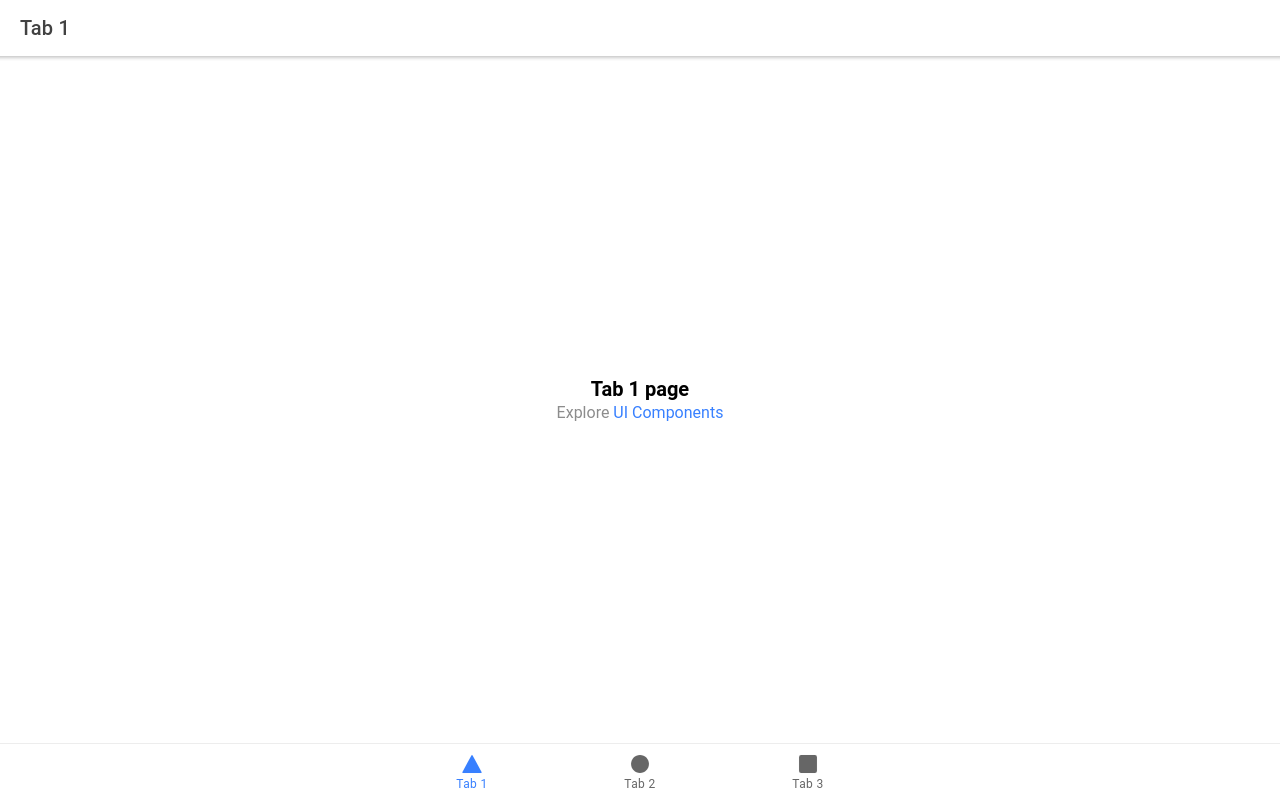
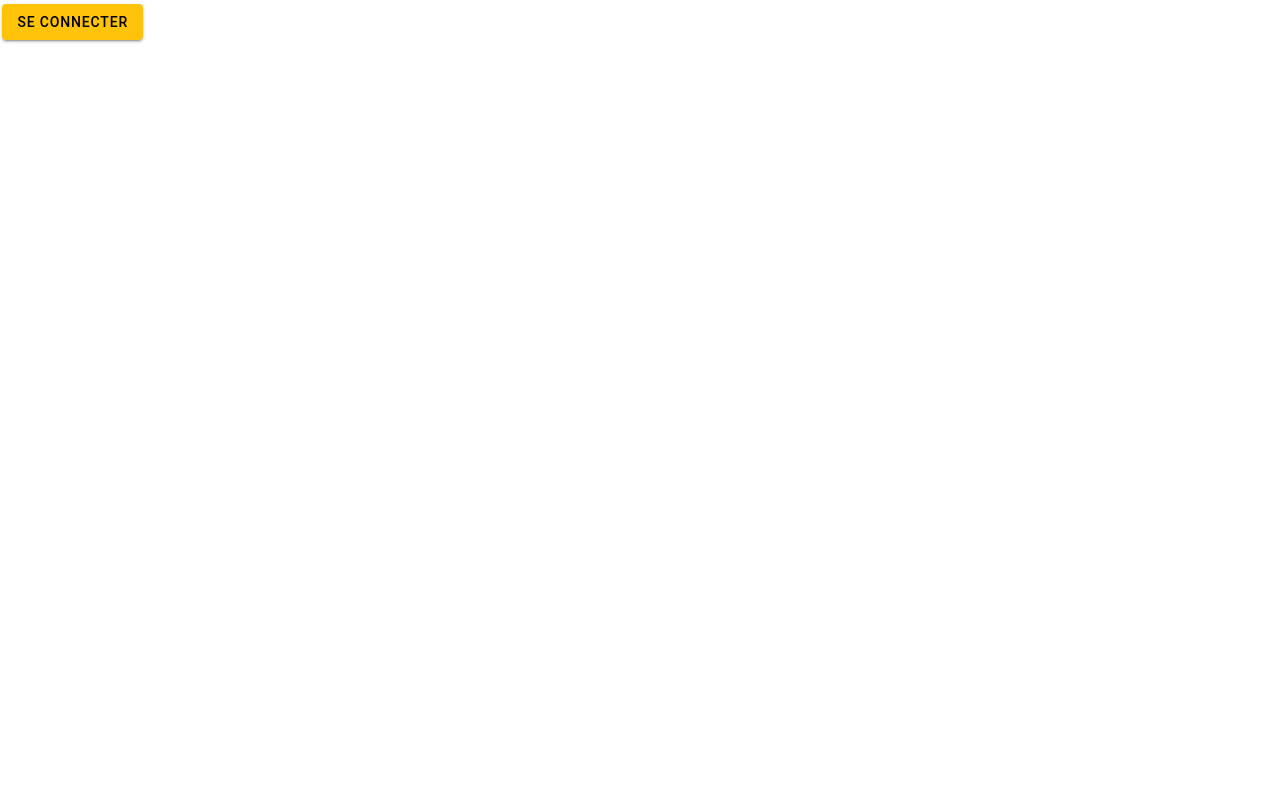
Before and after one commit to Lapprenti/ploutos, a React (Create React App) app: page / in a window 1280 px wide. Before the commit this address led to /tab1. Built offline with nearby package versions, Linux system fonts and the light colour scheme.

Commit message:
Worked on app structure Handled two different layouts Implemented firebase Third party google auth ok Added related service Also added some personnalisations elements

```diff
--- a/package.json
+++ b/package.json
@@ -19,6 +19,7 @@
     "@types/react-dom": "^16.9.10",
     "@types/react-router": "^5.1.11",
     "@types/react-router-dom": "^5.1.7",
+    "firebase": "^8.7.1",
     "ionicons": "^5.4.0",
     "react": "^17.0.1",
     "react-dom": "^17.0.1",
--- a/public/index.html
+++ b/public/index.html
@@ -2,7 +2,7 @@
 <html lang="en">
   <head>
     <meta charset="utf-8" />
-    <title>Ionic App</title>
+    <title>Ploutos</title>
 
     <base href="/" />
 
@@ -20,7 +20,7 @@
 
     <!-- add to homescreen for ios -->
     <meta name="apple-mobile-web-app-capable" content="yes" />
-    <meta name="apple-mobile-web-app-title" content="Ionic App" />
+    <meta name="apple-mobile-web-app-title" content="Ploutos" />
     <meta name="apple-mobile-web-app-status-bar-style" content="black" />
   </head>
 
--- a/src/App.tsx
+++ b/src/App.tsx
@@ -1,18 +1,6 @@
-import { Redirect, Route } from 'react-router-dom';
 import {
   IonApp,
-  IonIcon,
-  IonLabel,
-  IonRouterOutlet,
-  IonTabBar,
-  IonTabButton,
-  IonTabs,
 } from '@ionic/react';
-import { IonReactRouter } from '@ionic/react-router';
-import { ellipse, square, triangle } from 'ionicons/icons';
-import Tab1 from './pages/Tab1';
-import Tab2 from './pages/Tab2';
-import Tab3 from './pages/Tab3';
 
 /* Core CSS required for Ionic components to work properly */
 import '@ionic/react/css/core.css';
@@ -32,41 +20,26 @@ import '@ionic/react/css/display.css';
 
 /* Theme variables */
 import './theme/variables.css';
+import MainView from './pages/Core/MainView';
+
+// Firebase
+import firebase from "firebase/app";
+import "firebase/auth";
+
+var firebaseConfig = {
+  apiKey: "AIzaSyAxL99_uPvFFlFV4Sv6OMZR1mhmEZc61Vs",
+  authDomain: "ploutos-34.firebaseapp.com",
+  projectId: "ploutos-34",
+  storageBucket: "ploutos-34.appspot.com",
+  messagingSenderId: "1069838795073",
+  appId: "1:1069838795073:web:15b2ca1d45badf311261c0"
+};
+// Initialize Firebase
+firebase.initializeApp(firebaseConfig);
 
 const App: React.FC = () => (
   <IonApp>
-    <IonReactRouter>
-      <IonTabs>
-        <IonRouterOutlet>
-          <Route exact path="/tab1">
-            <Tab1 />
-          </Route>
-          <Route exact path="/tab2">
-            <Tab2 />
-          </Route>
-          <Route path="/tab3">
-            <Tab3 />
-          </Route>
-          <Route exact path="/">
-            <Redirect to="/tab1" />
-          </Route>
-        </IonRouterOutlet>
-        <IonTabBar slot="bottom">
-          <IonTabButton tab="tab1" href="/tab1">
-            <IonIcon icon={triangle} />
-            <IonLabel>Tab 1</IonLabel>
-          </IonTabButton>
-          <IonTabButton tab="tab2" href="/tab2">
-            <IonIcon icon={ellipse} />
-            <IonLabel>Tab 2</IonLabel>
-          </IonTabButton>
-          <IonTabButton tab="tab3" href="/tab3">
-            <IonIcon icon={square} />
-            <IonLabel>Tab 3</IonLabel>
-          </IonTabButton>
-        </IonTabBar>
-      </IonTabs>
-    </IonReactRouter>
+    <MainView />
   </IonApp>
 );
 
--- /dev/null
+++ b/src/layouts/LoggedLayout.tsx
@@ -0,0 +1,54 @@
+import { Redirect, Route } from 'react-router-dom';
+import {
+  IonIcon,
+  IonLabel,
+  IonRouterOutlet,
+  IonTabBar,
+  IonTabButton,
+  IonTabs,
+} from '@ionic/react';
+import { IonReactRouter } from '@ionic/react-router';
+import { ellipse, square, triangle } from 'ionicons/icons';
+import Tab1 from '../pages/Tab1';
+import Tab2 from '../pages/Tab2';
+import Tab3 from '../pages/Tab3';
+import React from 'react';
+
+const LoggedLayout: React.FC = () => {
+  return (
+  <IonReactRouter>
+      <IonTabs>
+        <IonRouterOutlet>
+          <Route exact path="/tab1">
+            <Tab1 />
+          </Route>
+          <Route exact path="/tab2">
+            <Tab2 />
+          </Route>
+          <Route path="/tab3">
+            <Tab3 />
+          </Route>
+          <Route exact path="/">
+            <Redirect to="/tab1" />
+          </Route>
+        </IonRouterOutlet>
+        <IonTabBar slot="bottom">
+          <IonTabButton tab="tab1" href="/tab1">
+            <IonIcon icon={triangle} />
+            <IonLabel>Tab 1</IonLabel>
+          </IonTabButton>
+          <IonTabButton tab="tab2" href="/tab2">
+            <IonIcon icon={ellipse} />
+            <IonLabel>Tab 2</IonLabel>
+          </IonTabButton>
+          <IonTabButton tab="tab3" href="/tab3">
+            <IonIcon icon={square} />
+            <IonLabel>Tab 3</IonLabel>
+          </IonTabButton>
+        </IonTabBar>
+      </IonTabs>
+    </IonReactRouter>
+  )
+}
+
+export { LoggedLayout }
--- /dev/null
+++ b/src/layouts/NonLoggedLayout.tsx
@@ -0,0 +1,35 @@
+import { Redirect, Route } from 'react-router-dom';
+import {
+  IonIcon,
+  IonLabel,
+  IonRouterOutlet,
+  IonTabBar,
+  IonTabButton,
+  IonTabs,
+} from '@ionic/react';
+import { IonReactRouter } from '@ionic/react-router';
+import { ellipse, square, triangle } from 'ionicons/icons';
+import Tab1 from '../pages/Tab1';
+import Tab2 from '../pages/Tab2';
+import Tab3 from '../pages/Tab3';
+import React from 'react';
+import Login from '../pages/NonLogged/Login';
+import { loginWithGoogle } from '../services/firebase.service';
+
+interface INonLoggedLayout {
+  setUser: (userIsLogged: boolean) => void;
+}
+
+const NonLoggedLayout: React.FC<INonLoggedLayout> = (props: INonLoggedLayout) => {
+  return (
+  <IonReactRouter>
+    <Login onPress={() => loginWithGoogle().then((output: boolean) => {
+      console.log('output')
+      console.log(output)
+      props.setUser(output)
+    })}/>
+  </IonReactRouter>
+  )
+}
+
+export { NonLoggedLayout }
--- /dev/null
+++ b/src/pages/Core/MainView.tsx
@@ -0,0 +1,14 @@
+
+import { useState } from 'react';
+import { LoggedLayout } from '../../layouts/LoggedLayout';
+import { NonLoggedLayout } from '../../layouts/NonLoggedLayout';
+import { loginWithGoogle } from '../../services/firebase.service';
+
+const MainView: React.FC = () => {
+  const [userIsLogged, setUserIsLogged] = useState(false);
+  console.log("userIsLogged")
+  console.log(userIsLogged)
+  return (userIsLogged ? <LoggedLayout /> : <NonLoggedLayout setUser={setUserIsLogged}/>)
+};
+
+export default MainView;
--- /dev/null
+++ b/src/pages/NonLogged/Login.tsx
@@ -0,0 +1,17 @@
+import { IonContent, IonHeader, IonPage, IonTitle, IonToolbar, IonButton } from '@ionic/react';
+
+interface ILogin {
+  onPress?: () => void;
+}
+
+const Login: React.FC<ILogin> = (props: ILogin) => {
+  return (
+    <IonPage>
+      <IonContent fullscreen>
+        <IonButton color="warning" onClick={props.onPress}>Se connecter</IonButton>
+      </IonContent>
+    </IonPage>
+  );
+};
+
+export default Login;
--- /dev/null
+++ b/src/services/firebase.service.ts
@@ -0,0 +1,20 @@
+import firebase from "firebase"
+import "firebase/auth"
+
+function loginWithGoogle() {
+  const google = new firebase.auth.GoogleAuthProvider();
+  return new Promise<boolean>((resolve, reject) => {
+    firebase.auth().signInWithPopup(google)
+    .then((output) => {
+      console.log('the user is logged')
+      console.log(output)
+      resolve(true)
+    })
+    .catch((reason) => {
+      console.warn(reason)
+      reject(false)
+    });
+  })
+}
+
+export { loginWithGoogle }
```
Also changed, not shown: public/assets/mainColors.ts (added, +9 -0 lines), firebase.json (added), 3 other files (tests, documents, lock files or other folders).
